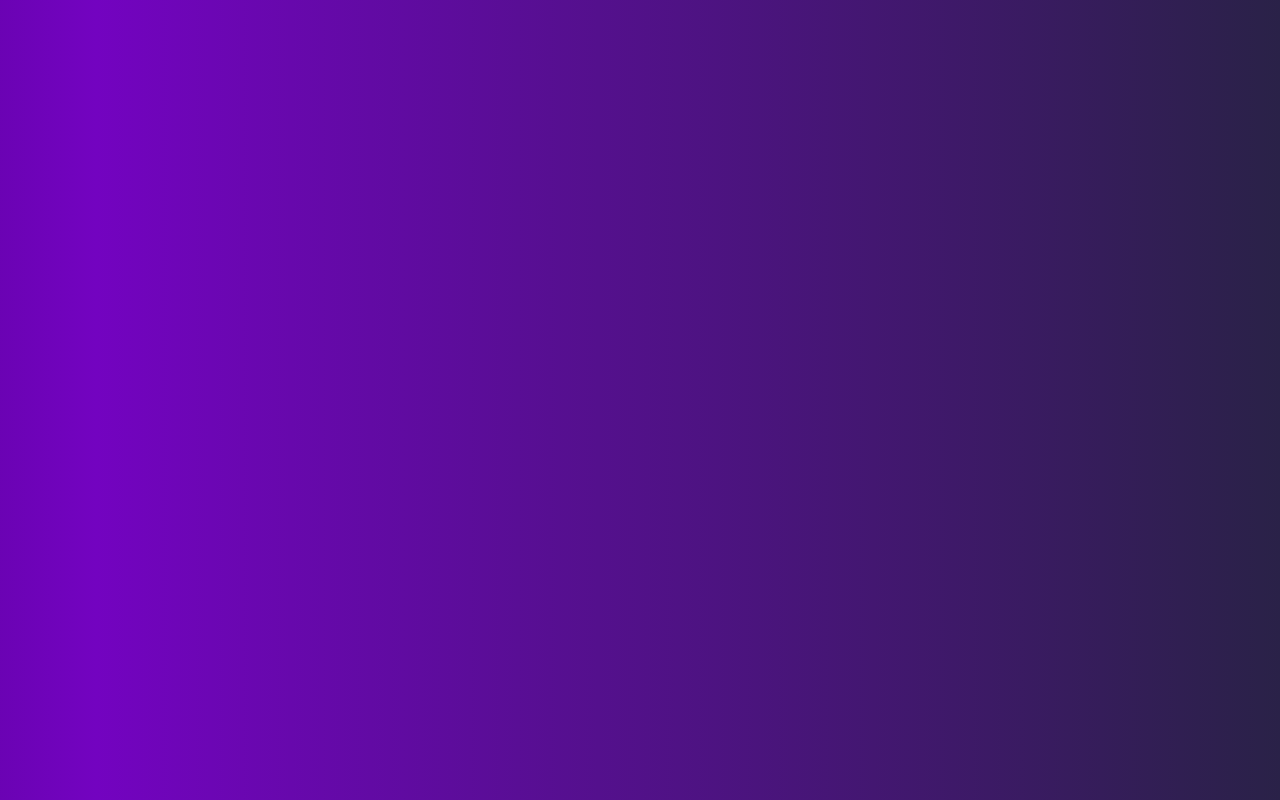
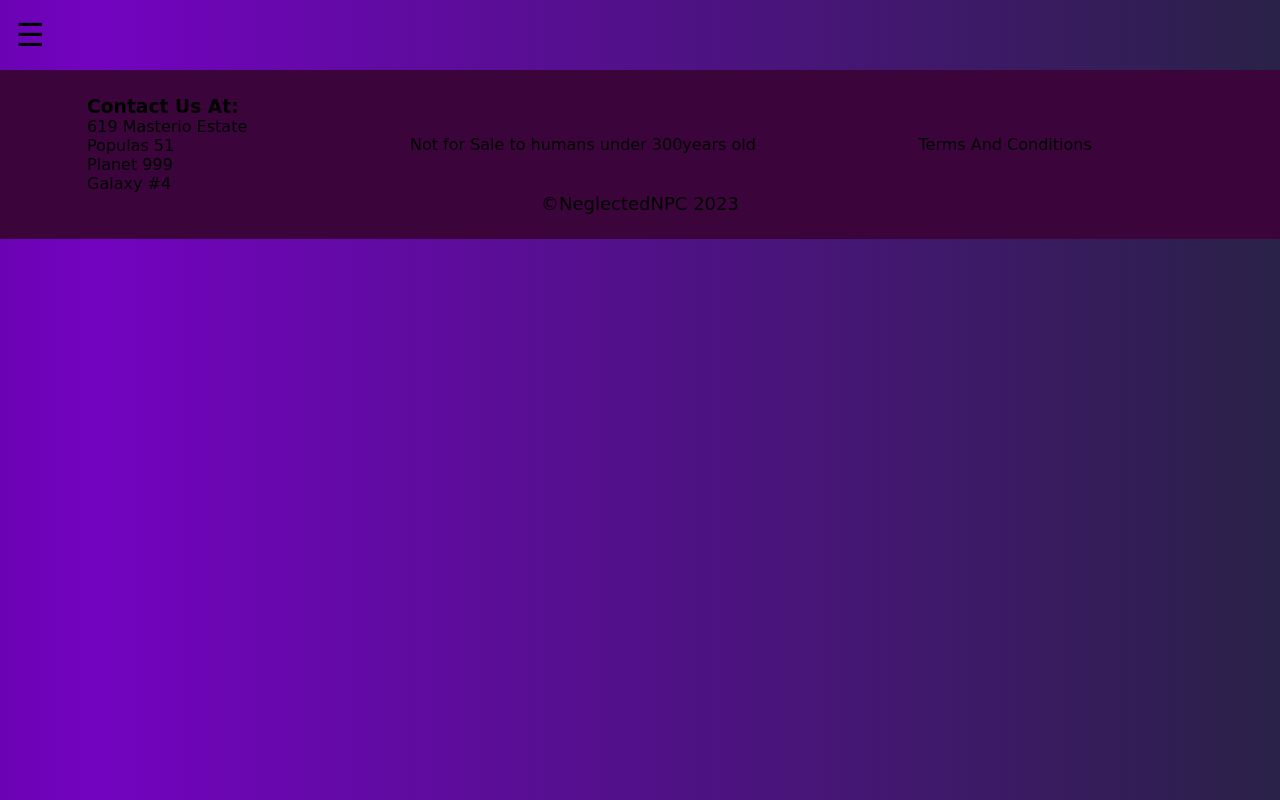
Before and after one commit to WaydinJochem/JavaScript-E-commerce, a plain HTML site: page HTML/checkout.html in a window 1280 px wide. Drawn offline with Linux system fonts and the light colour scheme; a web font is replaced by a local one.

Commit message:
Preparing to start Product Page

```diff
--- a/HTML/checkout.html
+++ b/HTML/checkout.html
@@ -8,6 +8,52 @@
     <title>Document</title>
 </head>
 <body>
+
+    <!-- Start of Checkout main -->
+    <main>
+        <div id="mySidenav" class="sidenav">
+            <div id="top">
+              <a href="./index.html"
+                ><img
+                  src="https://i.postimg.cc/xTjh0n2R/Free-Sample-By-Wix.png"
+                  alt=""
+                  id="logo"
+              /></a>
+              <a href="#" class="closebtn" onclick="closeNav()">&times;</a>
+            </div>
+            <div id="hover">
+              <a href="./checkout.html">Proudct</a>
+              <a href="./about.html">About</a>
+              <a href="./admin.html">Admin</a>
+              <a href="./contact.html">Contact</a>
+            </div>
+          </div>
+          <div id="main">
+            <span style="font-size: 200%; cursor: pointer" onclick="openNav()"
+              >&#9776;</span
+            >
+    </main>
+    <!-- End of Checkout Main -->
+
+    <!-- Start of Footer -->
+    <footer>
+        <div id="conditions">
+          <div>
+            <h3>Contact Us At:</h3>
+            <p>619 Masterio Estate</p>
+            <p>Populas 51</p>
+            <p>Planet 999</p>
+            <p>Galaxy #4</p>
+          </div>
+          <div>Not for Sale to humans under 300years old</div>
+          <div>Terms And Conditions</div>
+        </div>
+        <div class="sections">
+          <p id="copy">&copy;NeglectedNPC 2023</p>
+        </div>
+      </footer>
+      <!-- End of Footer -->
+    <script src="../Script/code.js"></script>
     <script src="../Script/checkout.js"></script>
 </body>
 </html>
```
